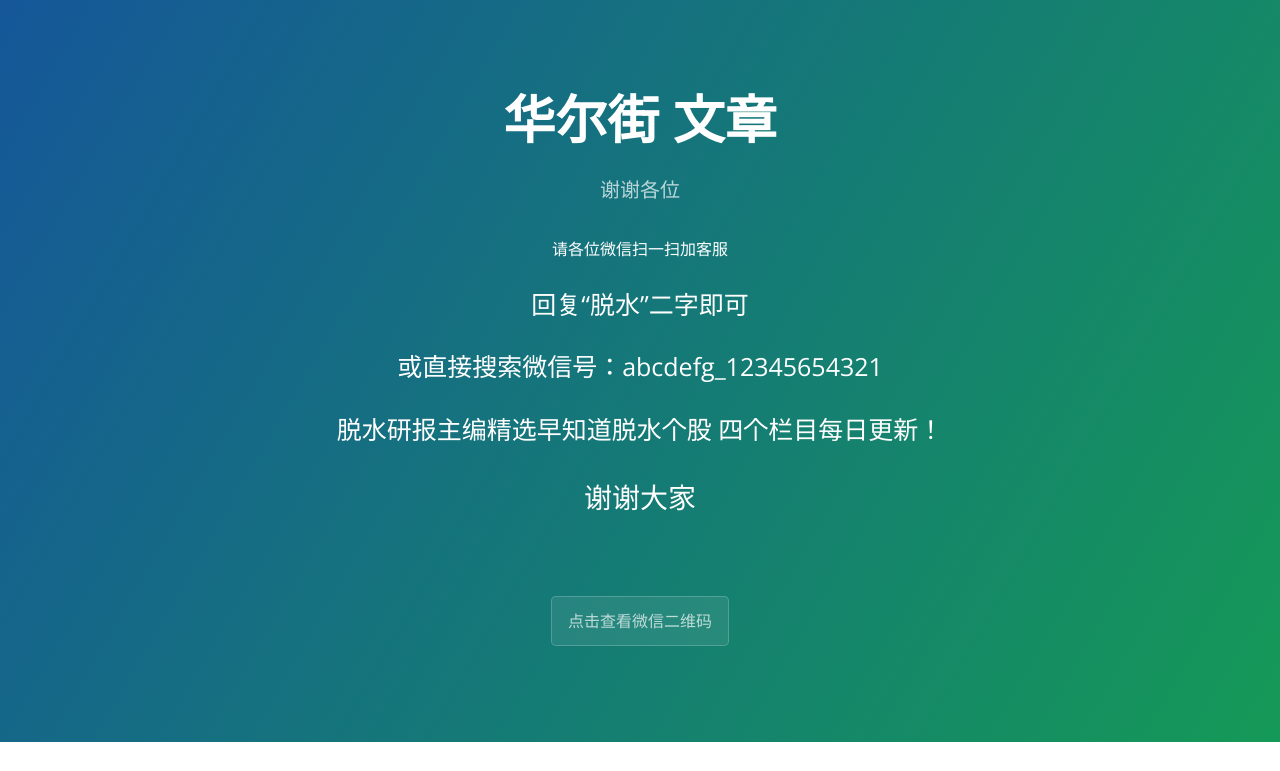
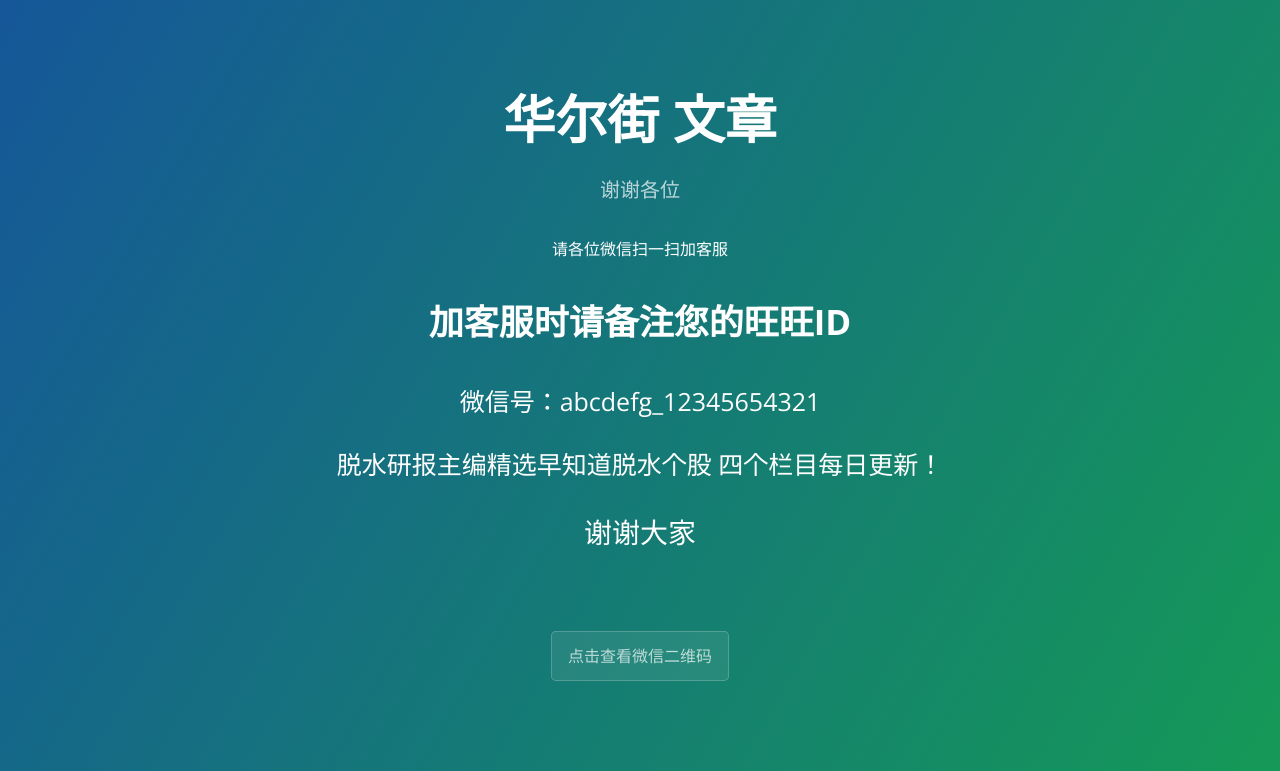
Before and after one commit to yingmurou/yingmurou.github.io, a website: page index.html in a window 1280 px wide. Shown: the top 771 px of the page. Drawn offline with nearby package versions, Linux system fonts and the light colour scheme.

Commit message:
Update index.html

```diff
--- a/index.html
+++ b/index.html
@@ -16,8 +16,8 @@
       <h2 class="project-tagline">谢谢各位</h2>
       <div>
         <p>请各位微信扫一扫加客服</p>
-        <p style="font-size:25px">回复“脱水”二字即可</p>
-        <p style="font-size:25px">或直接搜索微信号：abcdefg_12345654321</p>
+        <p style="font-size:35px"><strong>加客服时请备注您的旺旺ID</strong></p>
+        <p style="font-size:25px">微信号：abcdefg_12345654321</p>
         <p style="font-size:25px">脱水研报主编精选早知道脱水个股 四个栏目每日更新！</p>
         <p style="font-size:28px">谢谢大家</p>
       </div>
```
